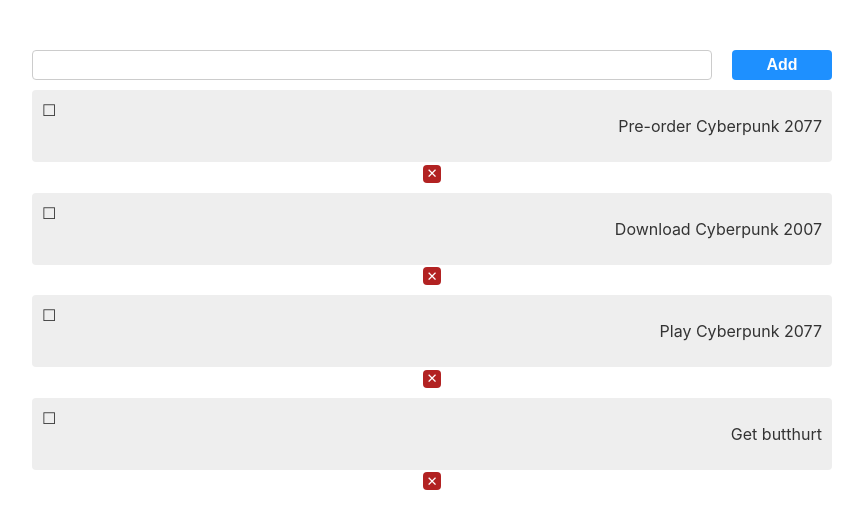
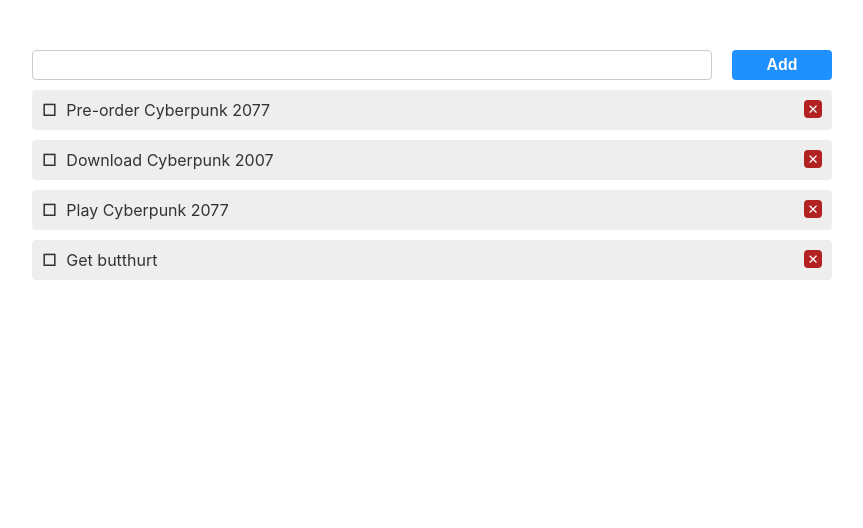
Before and after one commit to EmilZainagabdinov/to_do_list, a React (Create React App) app: page / in a window 1280 px wide. Shown: the top 528 px of the page, without its empty margins (208-1071 px from the left). Built offline with nearby package versions, Linux system fonts and the light colour scheme; the HTML template or start-up script is replaced by a standard one.

Commit message:
Refactored styles due to added functionality (status change).

```diff
--- a/src/App.css
+++ b/src/App.css
@@ -29,7 +29,7 @@
   border-radius: 4px;
 }
 
-.task {
+.taskBody {
   display: flex;
   justify-content: space-between;
   margin: 10px 0 0;
@@ -39,8 +39,27 @@
   color: #333;
 }
 
-.taskText {
+.checkBox {
+  margin-right: 10px;
+  font-weight: bold;
+  cursor: pointer;
+}
+
+.task {
   margin: 0;
+  display: flex;
+}
+
+.task p {
+  margin: 0;
+}
+
+.taskFinished {
+  color: #aaa;
+}
+
+.taskFinished p {
+  text-decoration: line-through;
 }
 
 .removeButton {
```
